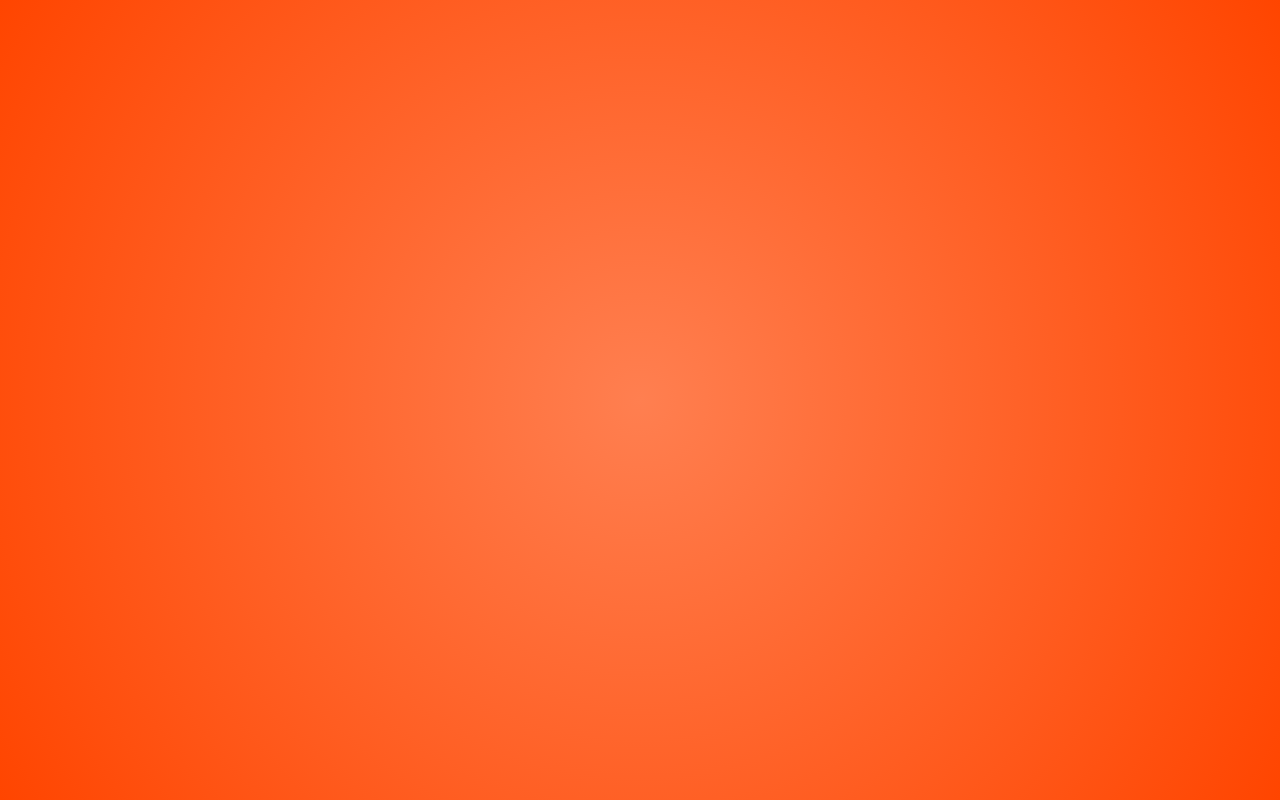
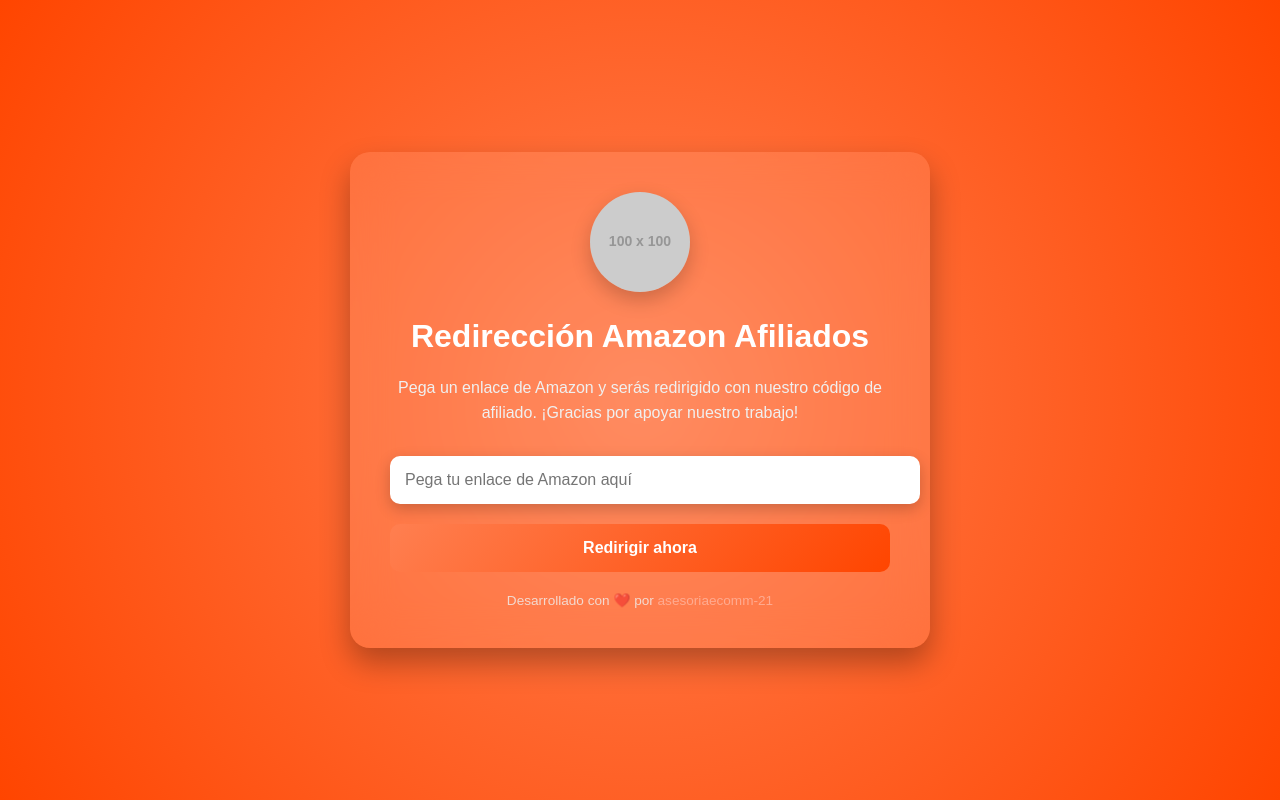
Before and after one commit to asesoriaecomm/Ampc, a plain HTML site: page index.html in a window 1280 px wide. Drawn offline with Linux system fonts and the light colour scheme; placeholder pictures from the web are drawn by us.

Commit message:
Update index.html

```diff
--- a/index.html
+++ b/index.html
@@ -43,6 +43,18 @@
             }
         }
 
+        /* Logo */
+        .logo {
+            width: 100px;
+            margin: 0 auto 20px;
+        }
+
+        .logo img {
+            width: 100%;
+            border-radius: 50%;
+            box-shadow: 0 8px 20px rgba(0, 0, 0, 0.2);
+        }
+
         h1 {
             font-size: 2rem;
             margin-bottom: 20px;
@@ -64,4 +76,86 @@
             border-radius: 10px;
             margin-bottom: 20px;
             outline: none;
-            transition: all
+            transition: all 0.3s ease;
+            box-shadow: 0 5px 15px rgba(0, 0, 0, 0.2);
+        }
+
+        input:focus {
+            box-shadow: 0 8px 20px rgba(255, 127, 80, 0.5);
+            border: 1px solid #ff7f50;
+        }
+
+        button {
+            width: 100%;
+            padding: 15px;
+            font-size: 1rem;
+            font-weight: bold;
+            background: linear-gradient(135deg, #ff7f50, #ff4500);
+            border: none;
+            border-radius: 10px;
+            color: #fff;
+            cursor: pointer;
+            transition: transform 0.3s, box-shadow 0.3s;
+        }
+
+        button:hover {
+            transform: translateY(-3px);
+            box-shadow: 0 10px 20px rgba(255, 69, 0, 0.5);
+        }
+
+        /* Pie de página */
+        .footer {
+            margin-top: 20px;
+            font-size: 0.85rem;
+            color: #f0f0f0;
+            opacity: 0.8;
+        }
+
+        /* Enlace del footer */
+        .footer a {
+            color: #ffb6a1;
+            text-decoration: none;
+        }
+
+        .footer a:hover {
+            text-decoration: underline;
+        }
+    </style>
+</head>
+<body>
+    <div class="container">
+        <!-- Logo -->
+        <div class="logo">
+            <img src="https://via.placeholder.com/100" alt="Logo">
+        </div>
+
+        <!-- Contenido principal -->
+        <h1>Redirección Amazon Afiliados</h1>
+        <p>Pega un enlace de Amazon y serás redirigido con nuestro código de afiliado. ¡Gracias por apoyar nuestro trabajo!</p>
+        <input id="amazonLink" type="text" placeholder="Pega tu enlace de Amazon aquí">
+        <button onclick="redirectWithAffiliate()">Redirigir ahora</button>
+        <div class="footer">
+            Desarrollado con ❤️ por <a href="#">asesoriaecomm-21</a>
+        </div>
+    </div>
+
+    <script>
+        function redirectWithAffiliate() {
+            const inputField = document.getElementById('amazonLink');
+            let amazonUrl = inputField.value.trim();
+
+            if (!amazonUrl || !amazonUrl.includes('amazon')) {
+                alert('Por favor, ingresa un enlace válido de Amazon.');
+                return;
+            }
+
+            // Añadir el código de afiliado al enlace
+            const url = new URL(amazonUrl);
+            url.searchParams.set('tag', 'asesoriaecomm-21'); // Agrega el parámetro `tag`
+
+            // Redirigir al usuario
+            window.location.href = url.toString();
+        }
+    </script>
+</body>
+</html>
```
